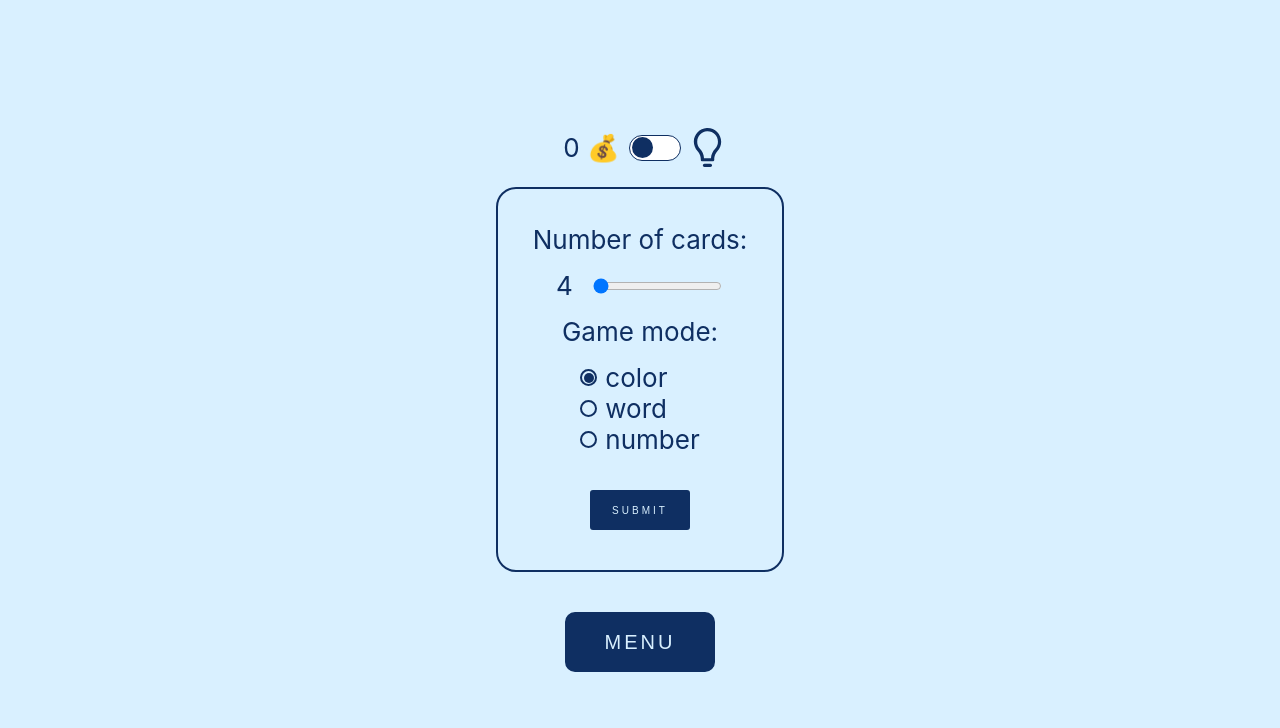
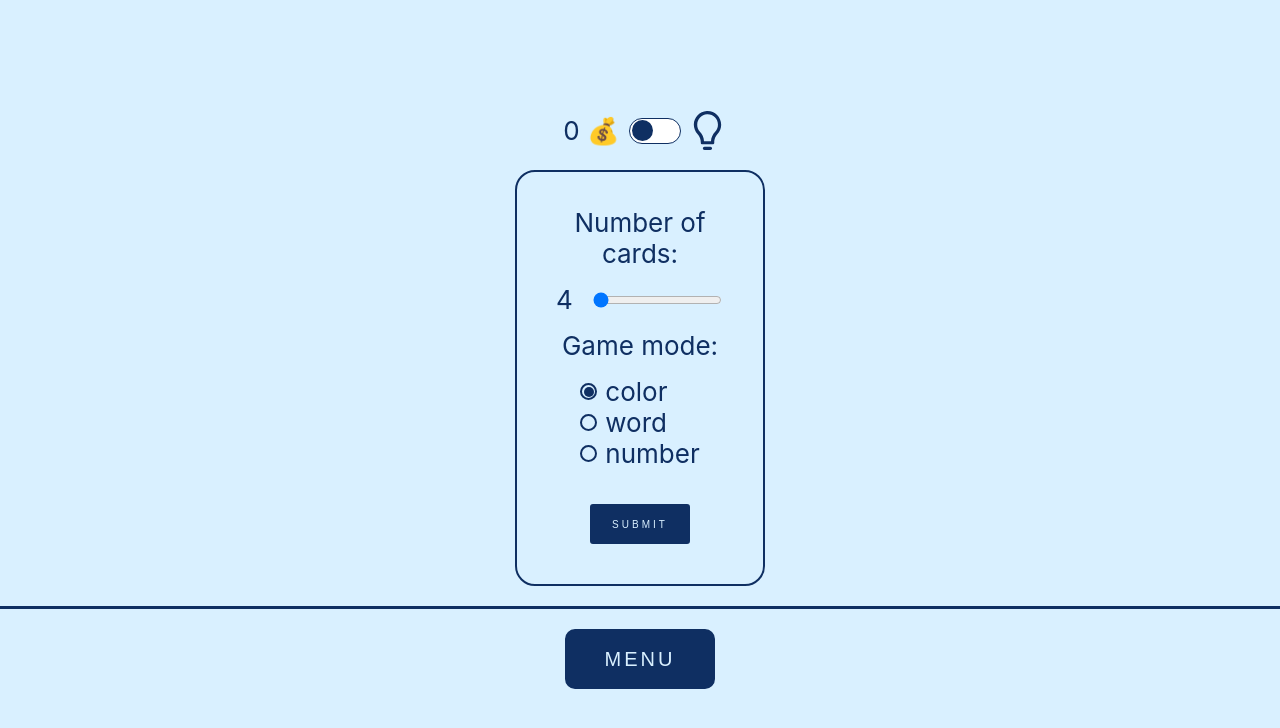
Before and after one commit to matonny/memo, a React (Create React App) app: page / in a window 1280 px wide. Both pictures are taken after a click on the button "GAME". Shown: the top 728 px of the page. Built offline with nearby package versions, Linux system fonts and the light colour scheme.

Commit message:
style: lower menu is sticky

```diff
--- a/src/App.module.css
+++ b/src/App.module.css
@@ -24,3 +24,20 @@
   justify-content: center;
   margin: 20px 0;
 }
+.container {
+  width: 100%;
+  display: flex;
+  flex-direction: column;
+}
+.lowerBar {
+  max-width: 100%;
+  position: sticky;
+  bottom: 0;
+  border-top: 3px solid;
+}
+.lowerBar.light {
+  border-top-color: #0f2f62;
+}
+.lowerBar.dark {
+  border-top-color: #d9f0ff;
+}
--- a/src/App.tsx
+++ b/src/App.tsx
@@ -13,15 +13,17 @@ export const App = () => {
   const [currState, setCurrState] = useState<GameState>("menu");
   const [currLightMode, setCurrLightMode] = useState<"light" | "dark">("light");
   const statesWithMenu = (
-    <div>
+    <div className={styles.container}>
       {currState === "game" && <Game />}
       {currState === "customise" && <Customise />}
       {currState === "score" && <Highscores />}
-      <Button
-        size="normal"
-        value="Menu"
-        onclick={() => setCurrState("menu")}
-      ></Button>
+      <div className={`${styles.lowerBar} ${styles[currLightMode]}`}>
+        <Button
+          size="normal"
+          value="Menu"
+          onclick={() => setCurrState("menu")}
+        ></Button>
+      </div>
     </div>
   );
   console.log(currState);
--- a/src/components/Game/Game.module.css
+++ b/src/components/Game/Game.module.css
@@ -43,7 +43,8 @@
   border: 2px solid #d9f0ff;
   border-radius: 20px;
   padding: 20px;
-  margin-bottom: 20px;
+  max-width: 250px;
+  margin: 0 auto 20px auto;
 }
 .slider:focus {
   outline: none;
```
